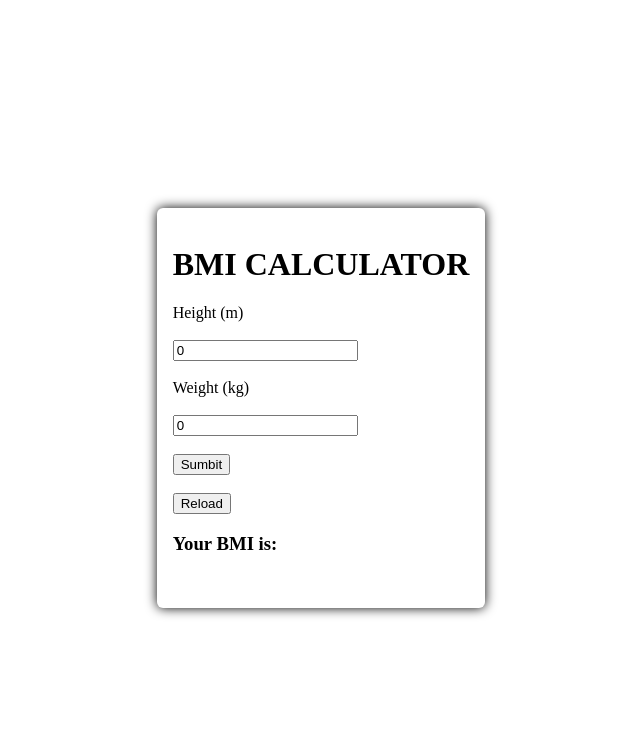
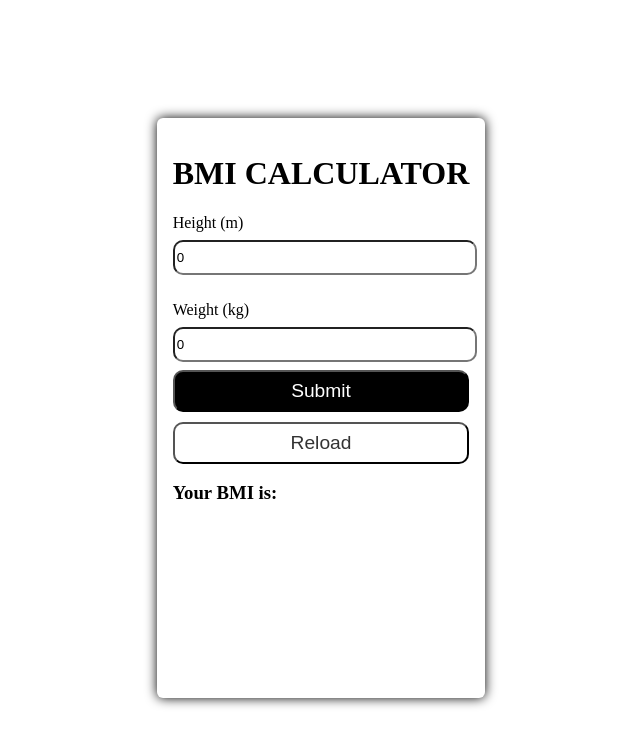
Before and after one commit to Shemuel2060/bmi_calculator, a React (Create React App) app in the folder bmi_calc/: page / in a window 1280 px wide. Shown: the top 746 px of the page, without its empty margins (319-959 px from the left). Built offline with nearby package versions, Linux system fonts and the light colour scheme.

Commit message:
reload functionality works
The computation function still fails to work. I am stilling trying to figure out why it has failed to accept the bmi formula without showing errors. Once this is done, the most part of the work will be done.

```diff
--- a/bmi_calc/src/App.css
+++ b/bmi_calc/src/App.css
@@ -19,3 +19,36 @@
   border-radius: 6px;
   padding: 1rem;
 }
+
+input {
+  width: 100%;
+  padding: 8px 2px;
+  margin: 8px 0;
+  border-radius: 10px;
+}
+
+.btn-submit,
+.btn-reload {
+  display: block;
+  width: 100%;
+  padding: 8px 0px;
+  margin-bottom: 10px;
+  border-radius: 10px;
+  color: white;
+  font-size: 1.2rem;
+  background-color: black;
+}
+
+.btn-reload {
+  background-color: white;
+  color: #333;
+}
+
+p {
+  margin: 10px 0px;
+}
+
+.img-show {
+  height: 200px;
+  align-items: center;
+}
--- a/bmi_calc/src/App.js
+++ b/bmi_calc/src/App.js
@@ -6,37 +6,60 @@ function App() {
   // state
   const [weight, setWeight] = useState(0);
   const [height, setHeight] = useState(0);
-  const [bmi, setBmi] = useState(" ");
-  const [message, setMessage] = useState(" ")
+  const [bmi, setBmi] = useState("");
+  const [message, setMessage] = useState("")
 
   let imgSrc = '';
 
+  /**
+   * computes the bmi using the standard formular. This is
+   * an event handler for the form submission buttons.
+   * prevent submitting to the server which is the default
+    behaviour of the form input
+   * @param {event} event
+   */
+  let calcBMI = (event) => {
+    event.preventDefault();
+    if (weight === 0 || height === 0) {
+      alert("Enter valid values, please. ")
+    } else {
+      let bmi = { height }
+      setBmi(bmi);
+    }
+  }
 
-
+  /**
+   * reloads the scrren to the initial values, that is,
+   * 0 for weight and height.
+   */
+  let reload = () => {
+    window.location.reload();
+  };
 
   return (
     <div className="App">
       <div className="main-container">
+
         <h1 className="App-header">BMI CALCULATOR</h1>
-        <form>
-          <label>Height (m)</label><br /><br />
-          <input value={height}></input><br /><br />
-          <label>Weight (kg)</label><br /><br />
-          <input value={weight} />
+        <form onSubmit={calcBMI}>
+          <label>Height (m)</label>
+          <input value={height} onChange={(e) => setHeight(e.target.value)}></input><br /><br />
+          <label>Weight (kg)</label>
+          <input value={weight} onChange={(e) => setWeight(e.target.value)} />
           <br />
           <div >
-            <br />
-            <button className="btn-submit" type="submit"> Sumbit</button>
-            <br /><br />
-            <button className="btn-reload" type="submit"> Reload</button>
+            <button className="btn-submit" type="submit">
+              Submit</button>
+
+            <button className="btn-reload" onClick={reload} type="submit">
+              Reload</button>
           </div>
         </form>
 
-        <div>
+        <div className="img-show">
           <h3>Your BMI is: {bmi}</h3>
           <p>{message}</p>
-        </div>
-        <div className="img-show">
+
           <img src={imgSrc} alt="" />
         </div>
       </div>
```
